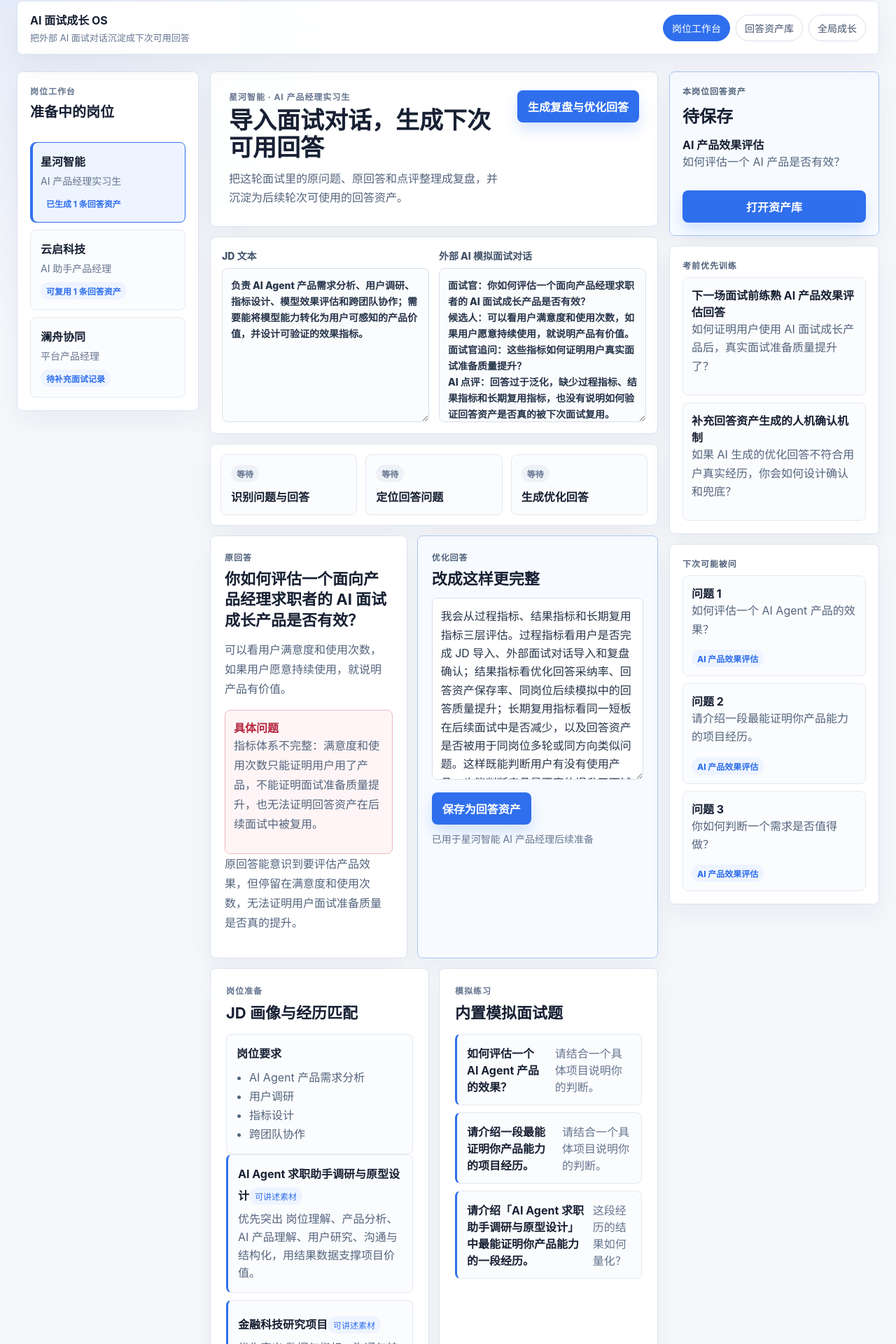
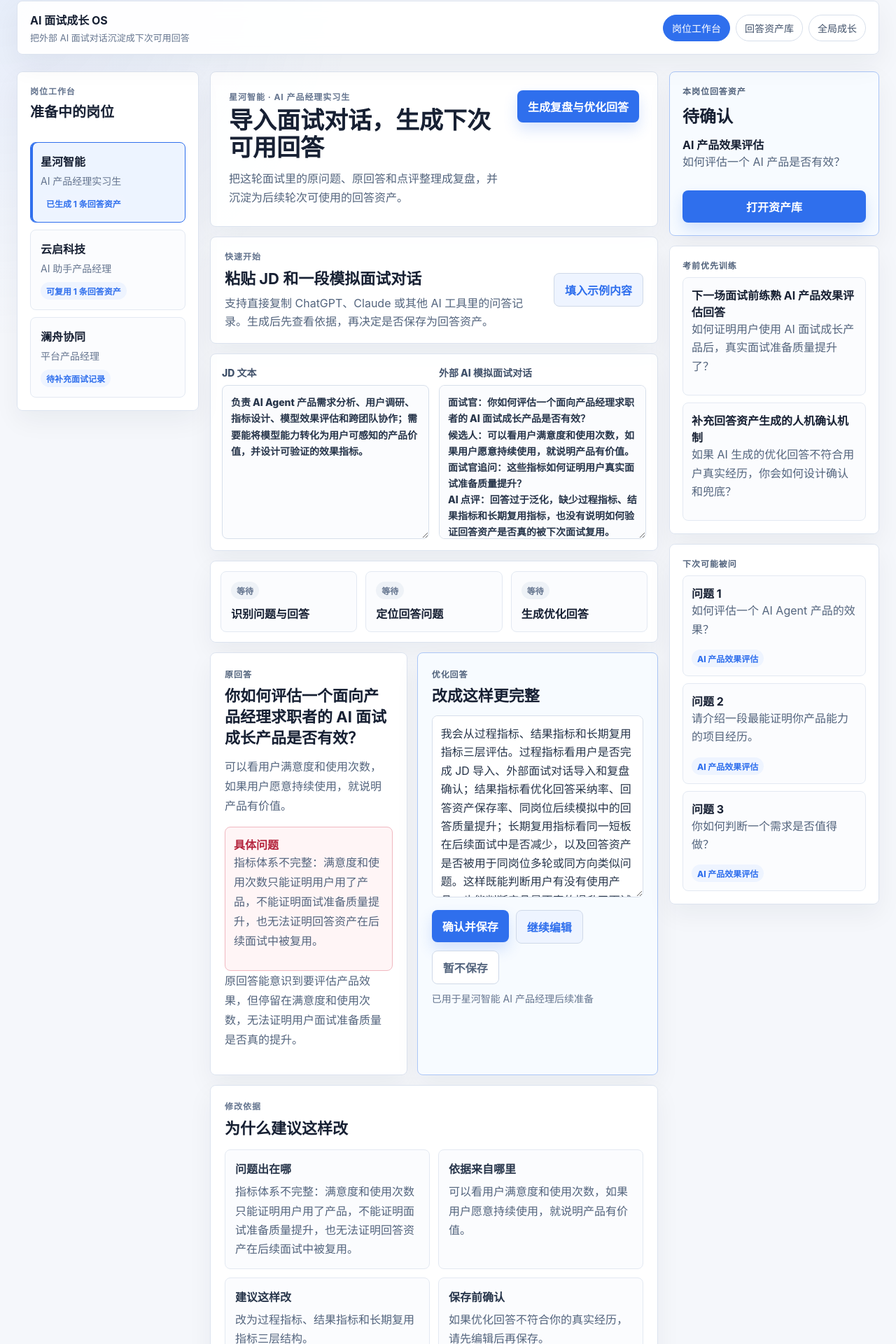
Before and after one commit to Ppppxxxi/ai-interview-growth-os, a React (Vite) app: page / in a window 1280 px wide. Shown: the part 23-1943 px from the top of the page at 70% size. Built offline with nearby package versions, Linux system fonts and the light colour scheme.

Commit message:
feat: add trust and control workflow

```diff
--- a/src/pages/JobFileDetail.tsx
+++ b/src/pages/JobFileDetail.tsx
@@ -1,10 +1,11 @@
-import { useEffect, useMemo, useState } from 'react';
+import { useEffect, useMemo, useRef, useState } from 'react';
 import { analyzeJd } from '../agents/jdAnalyst';
 import { matchExperiences } from '../agents/experienceMatcher';
 import { generateMockInterview } from '../agents/mockInterview';
 import { coldStartDemo, experiences, interviewSessions, jobFiles, reviewReports, trainingTasks } from '../domain/sampleData';
 import type { AnswerAsset } from '../domain/types';
 import { completeAnalysis, createWorkspaceState, saveGeneratedAsset, startAnalysis } from '../workflow/demoFlow';
+import { buildAnswerExplanation } from '../workflow/answerExplanation';
 import { buildDemoPipelineResult } from '../workflow/demoPipeline';
 
 type JobFileDetailProps = {
@@ -37,6 +38,7 @@ export function JobFileDetail({ answerAssets, selectedJobId, onSaveAsset, onSele
   const [generatedReview, setGeneratedReview] = useState(primaryReview);
   const [generatedAsset, setGeneratedAsset] = useState(primaryAsset);
   const [editableAnswer, setEditableAnswer] = useState(primaryAsset.improvedAnswer);
+  const answerTextareaRef = useRef<HTMLTextAreaElement | null>(null);
 
   useEffect(() => {
     setWorkspaceState(initialState);
@@ -52,6 +54,11 @@ export function JobFileDetail({ answerAssets, selectedJobId, onSaveAsset, onSele
     (asset) => asset.sourceJobId === selectedJob.id || asset.applicableRoles.includes(selectedJob.direction)
   );
   const linkedTrainingTasks = trainingTasks.filter((task) => task.jobFileId === selectedJob.id);
+  const answerExplanation = buildAnswerExplanation({
+    asset: generatedAsset,
+    review: generatedReview,
+    session: generatedSession
+  });
 
   function handleGenerate() {
     const generated = buildDemoPipelineResult({
@@ -66,16 +73,39 @@ export function JobFileDetail({ answerAssets, selectedJobId, onSaveAsset, onSele
       setGeneratedReview(generated.review);
       setGeneratedAsset(generated.asset);
       setEditableAnswer(generated.asset.improvedAnswer);
-      setWorkspaceState((current) => completeAnalysis(current));
+      setWorkspaceState((current) =>
+        completeAnalysis({
+          ...current,
+          session: generated.session,
+          review: generated.review,
+          generatedAsset: generated.asset
+        })
+      );
     }, 600);
   }
 
-  function handleSaveAsset() {
+  function handleConfirmSaveAsset() {
     onSaveAsset({
       ...generatedAsset,
       improvedAnswer: editableAnswer
     });
     setWorkspaceState((current) => saveGeneratedAsset(current));
+  }
+
+  function handleContinueEditing() {
+    answerTextareaRef.current?.focus();
+  }
+
+  function handleSkipSave() {
+    setWorkspaceState((current) => ({
+      ...current,
+      status: 'idle'
+    }));
+  }
+
+  function handleFillExample() {
+    setJdText(selectedJob.jdText);
+    setConversationText(coldStartDemo.importedConversation);
   }
 
   return (
@@ -110,6 +140,17 @@ export function JobFileDetail({ answerAssets, selectedJobId, onSaveAsset, onSele
           </div>
           <button className="primary-action" type="button" onClick={handleGenerate} disabled={workspaceState.status === 'generating'}>
             {workspaceState.status === 'generating' ? '正在生成...' : '生成复盘与优化回答'}
+          </button>
+        </section>
+
+        <section className="input-helper-panel">
+          <div>
+            <p className="eyebrow">快速开始</p>
+            <h2>粘贴 JD 和一段模拟面试对话</h2>
+            <p>支持直接复制 ChatGPT、Claude 或其他 AI 工具里的问答记录。生成后先查看依据，再决定是否保存为回答资产。</p>
+          </div>
+          <button className="secondary-action" type="button" onClick={handleFillExample}>
+            填入示例内容
           </button>
         </section>
 
@@ -148,13 +189,44 @@ export function JobFileDetail({ answerAssets, selectedJobId, onSaveAsset, onSele
           <div className="compare-card compare-card--improved">
             <p className="eyebrow">优化回答</p>
             <h2>改成这样更完整</h2>
-            <textarea value={editableAnswer} onChange={(event) => setEditableAnswer(event.target.value)} />
-            <div className="compare-actions">
-              <button type="button" onClick={handleSaveAsset}>
-                {workspaceState.status === 'assetSaved' ? '已保存为回答资产' : '保存为回答资产'}
+            <textarea ref={answerTextareaRef} value={editableAnswer} onChange={(event) => setEditableAnswer(event.target.value)} />
+            <div className="compare-actions compare-actions--confirm">
+              <button type="button" onClick={handleConfirmSaveAsset}>
+                {workspaceState.status === 'assetSaved' ? '已确认保存' : '确认并保存'}
+              </button>
+              <button className="secondary-action" type="button" onClick={handleContinueEditing}>
+                继续编辑
+              </button>
+              <button className="ghost-action" type="button" onClick={handleSkipSave}>
+                暂不保存
               </button>
               <span>{generatedAsset.reuseScope}</span>
             </div>
+          </div>
+        </section>
+
+        <section className="explanation-panel">
+          <div className="section-heading">
+            <p className="eyebrow">修改依据</p>
+            <h2>为什么建议这样改</h2>
+          </div>
+          <div className="explanation-grid">
+            <article>
+              <strong>问题出在哪</strong>
+              <p>{answerExplanation.issue}</p>
+            </article>
+            <article>
+              <strong>依据来自哪里</strong>
+              <p>{answerExplanation.evidence}</p>
+            </article>
+            <article>
+              <strong>建议这样改</strong>
+              <p>{answerExplanation.suggestion}</p>
+            </article>
+            <article>
+              <strong>保存前确认</strong>
+              <p>{answerExplanation.risk}</p>
+            </article>
           </div>
         </section>
 
@@ -196,7 +268,7 @@ export function JobFileDetail({ answerAssets, selectedJobId, onSaveAsset, onSele
       <aside className="workspace-right">
         <section className="side-panel side-panel--asset">
           <p className="eyebrow">本岗位回答资产</p>
-          <h2>{workspaceState.status === 'assetSaved' ? '已保存' : '待保存'}</h2>
+          <h2>{workspaceState.status === 'assetSaved' ? '已确认保存' : '待确认'}</h2>
           <strong>{generatedAsset.questionType}</strong>
           <p>{generatedAsset.applicableQuestions[0]}</p>
           <button type="button" onClick={onOpenAssets}>打开资产库</button>
--- a/src/styles.css
+++ b/src/styles.css
@@ -955,9 +955,11 @@ body {
 .workspace-sidebar,
 .side-panel,
 .workspace-header,
+.input-helper-panel,
 .workspace-inputs,
 .analysis-steps,
 .compare-card,
+.explanation-panel,
 .asset-index,
 .asset-detail-pane,
 .library-training,
@@ -1033,6 +1035,26 @@ body {
   margin: 12px 0 0;
   color: #53647d;
   line-height: 1.7;
+}
+
+.input-helper-panel {
+  display: flex;
+  align-items: center;
+  justify-content: space-between;
+  gap: 18px;
+  padding: 18px 20px;
+}
+
+.input-helper-panel h2 {
+  margin: 0;
+  font-size: 22px;
+}
+
+.input-helper-panel p:not(.eyebrow) {
+  max-width: 760px;
+  margin: 8px 0 0;
+  color: #53647d;
+  line-height: 1.65;
 }
 
 .primary-action,
@@ -1188,9 +1210,65 @@ body {
   margin-top: 14px;
 }
 
+.compare-actions--confirm {
+  align-items: flex-start;
+}
+
 .compare-actions span {
+  flex-basis: 100%;
   color: #65758f;
   font-size: 14px;
+}
+
+.input-helper-panel .secondary-action,
+.compare-actions .secondary-action,
+.compare-actions .ghost-action {
+  border: 1px solid #cfd9e8;
+  border-radius: 8px;
+  padding: 11px 15px;
+  font-weight: 800;
+  white-space: nowrap;
+  box-shadow: none;
+}
+
+.input-helper-panel .secondary-action,
+.compare-actions .secondary-action {
+  color: #2f6fed;
+  background: #eef4ff;
+}
+
+.compare-actions .ghost-action {
+  color: #53647d;
+  background: #ffffff;
+}
+
+.explanation-panel {
+  padding: 20px;
+}
+
+.explanation-grid {
+  display: grid;
+  grid-template-columns: repeat(2, minmax(0, 1fr));
+  gap: 12px;
+}
+
+.explanation-grid article {
+  border: 1px solid #e3e9f2;
+  border-radius: 8px;
+  padding: 14px;
+  background: #fbfcfe;
+}
+
+.explanation-grid strong {
+  display: block;
+  margin-bottom: 8px;
+  color: #27354a;
+}
+
+.explanation-grid p {
+  margin: 0;
+  color: #53647d;
+  line-height: 1.7;
 }
 
 .support-grid {
@@ -1402,8 +1480,21 @@ body {
     flex-direction: column;
   }
 
+  .input-helper-panel {
+    align-items: stretch;
+    flex-direction: column;
+  }
+
   .primary-action {
     width: 100%;
+  }
+
+  .input-helper-panel .secondary-action {
+    width: 100%;
+  }
+
+  .explanation-grid {
+    grid-template-columns: 1fr;
   }
 }
 
@@ -1425,6 +1516,8 @@ body {
 
   .workspace-inputs,
   .analysis-steps,
+  .input-helper-panel,
+  .explanation-panel,
   .asset-index,
   .asset-detail-pane,
   .library-training {
--- /dev/null
+++ b/src/workflow/answerExplanation.ts
@@ -0,0 +1,26 @@
+import type { AnswerAsset, InterviewSession, ReviewReport } from '../domain/types';
+
+type BuildAnswerExplanationInput = {
+  asset: AnswerAsset;
+  review: ReviewReport;
+  session: InterviewSession;
+};
+
+export type AnswerExplanation = {
+  issue: string;
+  evidence: string;
+  suggestion: string;
+  risk: string;
+};
+
+export function buildAnswerExplanation({ asset, review, session }: BuildAnswerExplanationInput): AnswerExplanation {
+  const primaryAnswer = session.questions[0]?.answer.trim();
+  const primaryScore = review.scores[0];
+
+  return {
+    issue: asset.issue,
+    evidence: primaryAnswer || primaryScore?.evidence || review.summary,
+    suggestion: primaryScore?.suggestion || '先编辑确认这段回答是否符合你的真实经历，再保存为回答资产。',
+    risk: '如果优化回答不符合你的真实经历，请先编辑后再保存。'
+  };
+}
```
Also changed, not shown: 1 other file (tests, documents, lock files or other folders).
